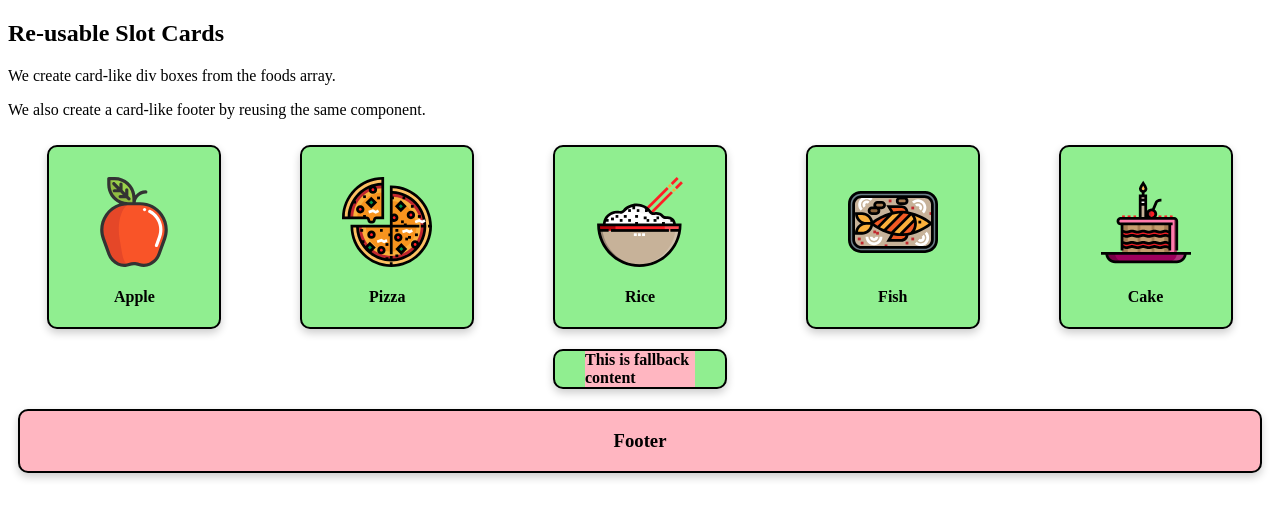
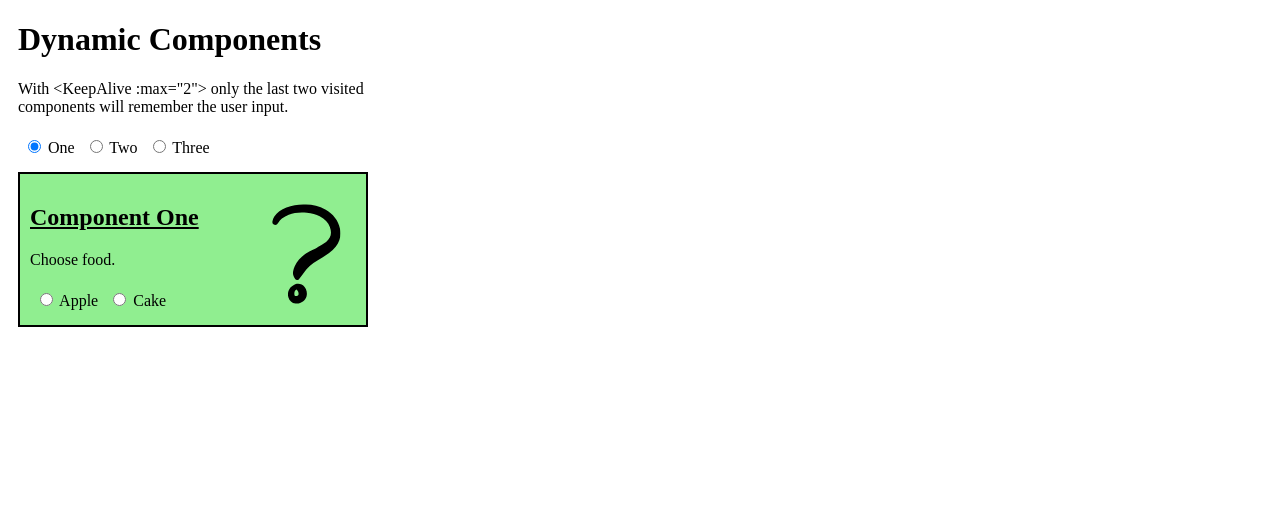
Before and after one commit to Bader-Idris/Vue_course_tab_tracker, a Vue app in the folder w3schoolsVue/: page / in a window 1280 px wide. Shown: the top 518 px of the page. Built offline with nearby package versions, Linux system fonts and the light colour scheme.

Commit message:
arrived at lifecycle hooks, these are in options api not composition apis

```diff
--- a/w3schoolsVue/src/App.vue
+++ b/w3schoolsVue/src/App.vue
@@ -1,63 +1,45 @@
 <template>
-  <h2>Re-usable Slot Cards</h2>
-  <p>We create card-like div boxes from the foods array.</p>
-  <p>We also create a card-like footer by reusing the same component.</p>
-  <div id="wrapper">
-    <slot-comp v-for="x in foods">
-      <img v-bind:src="x.url">
-      <h4>{{ x.name }}</h4>
-    </slot-comp>
-  </div>
-  <div id="wrapper">
-    <slot-comp>
-      <!-- because it's empty, it uses the fall back from the component in SlotComp.vue -->
-    </slot-comp>
-  </div>
-  <footer>
-    <slot-comp>
-      <h3>Footer</h3>
-    </slot-comp>
-  </footer>
+  <h1>Dynamic Components</h1>
+  <p>With &lt;KeepAlive :max="2"&gt; only the last two visited components will remember the user input.</p>
+  <label><input type="radio" name="rbgComp" v-model="compName" :value="'comp-one'"> One</label>
+  <label><input type="radio" name="rbgComp" v-model="compName" :value="'comp-two'"> Two</label>
+  <label><input type="radio" name="rbgComp" v-model="compName" :value="'comp-three'"> Three</label>
+  <KeepAlive :max="2">
+    <component :is="compName"></component>
+  </KeepAlive>
 </template>
 
 <script>
 export default {
   data() {
     return {
-      foods: [
-        { name: 'Apple', url: 'img_apple.svg' },
-        { name: 'Pizza', url: 'img_pizza.svg' },
-        { name: 'Rice', url: 'img_rice.svg' },
-        { name: 'Fish', url: 'img_fish.svg' },
-        { name: 'Cake', url: 'img_cake.svg' }
-      ]
+      compName: 'comp-one'
     }
   }
 }
 </script>
 
 <style>
-#wrapper {
-  display: flex;
-  flex-wrap: wrap;
-  justify-content: space-around;
+#app {
+  width: 350px;
+  margin: 10px;
 }
 
-#wrapper>div {
-  background-color: lightgreen;
+#app>div {
+  border: solid black 2px;
+  padding: 10px;
+  margin-top: 10px;
 }
 
-footer>div {
-  background-color: lightpink;
+h2 {
+  text-decoration: underline;
 }
 
-#wrapper img {
-  display: block;
-  margin: 20% auto 0;
-  width: 60%;
+label {
+  display: inline-block;
+  padding: 5px;
 }
 
-h3,
-h4:not(.fall-back) {
-  text-align: center;
+label:hover {
+  cursor: pointer;
 }</style>
--- /dev/null
+++ b/w3schoolsVue/src/components/CompOne.vue
@@ -0,0 +1,38 @@
+<template>
+  <div>
+    <img :src="imgSrc">
+    <h2>Component One</h2>
+    <p>Choose food.</p>
+    <label>
+      <input type="radio" name="rbgFood" v-model="imgSrc" :value="'img_apple.svg'" />
+      Apple
+    </label>
+    <label>
+      <input type="radio" name="rbgFood" v-model="imgSrc" :value="'img_cake.svg'" />
+      Cake
+    </label>
+  </div>
+</template>
+
+<script>
+export default {
+  name: 'CompOne',
+  data() {
+    return {
+      imgSrc: 'img_question.svg'
+    }
+  }
+}
+</script>
+
+<style scoped>
+div {
+  background-color: lightgreen;
+}
+
+img {
+  float: right;
+  height: 100px;
+  margin-top: 20px;
+}
+</style>
--- /dev/null
+++ b/w3schoolsVue/src/components/CompThree.vue
@@ -0,0 +1,21 @@
+<template>
+  <div :style="{ backgroundColor: bgColor }">
+    <h2>Component Three</h2>
+    <p>Choose a new background-color:</p>
+    <input type="color" v-model="bgColor">
+    <strong>{{ this.bgColor }}</strong>
+  </div>
+</template>
+
+<script>
+export default {
+  name: 'CompThree',
+  data() {
+    return {
+      bgColor: ''
+    }
+  }
+}
+</script>
+
+<style></style>
--- /dev/null
+++ b/w3schoolsVue/src/components/CompTwo.vue
@@ -0,0 +1,30 @@
+<template>
+  <div>
+    <h2>Component Two</h2>
+    <input type="text" v-model="msg" placeholder="Write something...">
+    <p>Your message:</p>
+    <p><strong>{{ this.msg }}</strong></p>
+  </div>
+</template>
+
+<script>
+export default {
+  name: 'CompTwo',
+  data() {
+    return {
+      msg: ''
+    }
+  }
+}
+</script>
+
+<style scoped>
+div {
+  background-color: lightpink;
+}
+
+strong {
+  background-color: yellow;
+  padding: 5px;
+}
+</style>
--- a/w3schoolsVue/src/components/SlotComp.vue
+++ /dev/null
@@ -1,29 +0,0 @@
-<template>
-  <div>
-    <slot>
-      <h4 class="fall-back">This is fallback content</h4>
-    </slot>
-  </div>
-</template>
-
-<script></script>
-
-<style scoped>
-div {
-  box-shadow: 0 4px 8px 0 rgba(0, 0, 0, 0.2);
-  transition: 0.3s;
-  flex-basis: 150px;
-  border-radius: 10px;
-  border: solid black 2px;
-  margin: 10px;
-  padding: 0 10px 0;
-}
-.fall-back {
-  background-color: lightpink;
-  margin: 0 20px;
-  /* we can get it here, or in the main file */
-}
-div:hover {
-  box-shadow: 0 8px 16px 0 rgba(0, 0, 0, 0.2);
-}
-</style>
```
Also changed, not shown: w3schoolsVue/src/main.js (+6 -2 lines), w3schoolsVue/public/img_question.svg (added), 1 other file (tests, documents, lock files or other folders).
